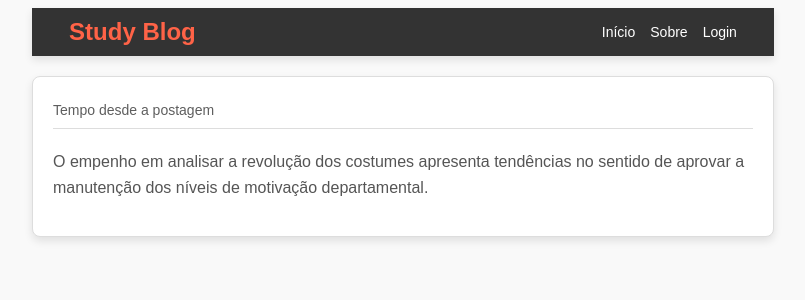
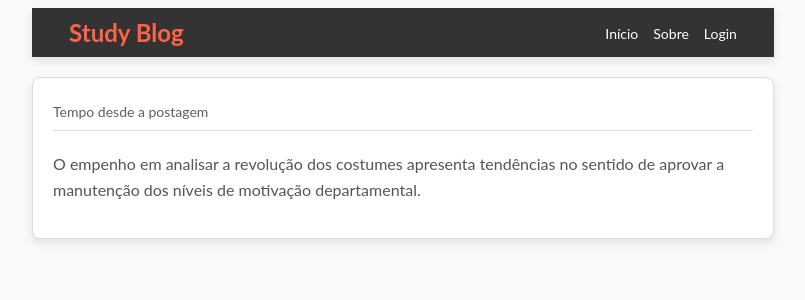
Before and after one commit to Itor-Carlos/frontend-blog, a React (Vite) app: page / in a window 1280 px wide. Shown: the top 300 px of the page, without its empty margins (237-1042 px from the left). Built offline with nearby package versions, Linux system fonts and the light colour scheme.

Commit message:
alterada fonte do projeto

```diff
--- a/src/app/components/Global/globalStyle.ts
+++ b/src/app/components/Global/globalStyle.ts
@@ -2,7 +2,7 @@ import { createGlobalStyle } from "styled-components"
 
 export const GlobalStyle = createGlobalStyle`
     :root {
-        font-family: Arial, sans-serif;
+        font-family: 'Lato';
         background-color: #f9f9f9;
         margin: 0;
         padding: 0;
```
